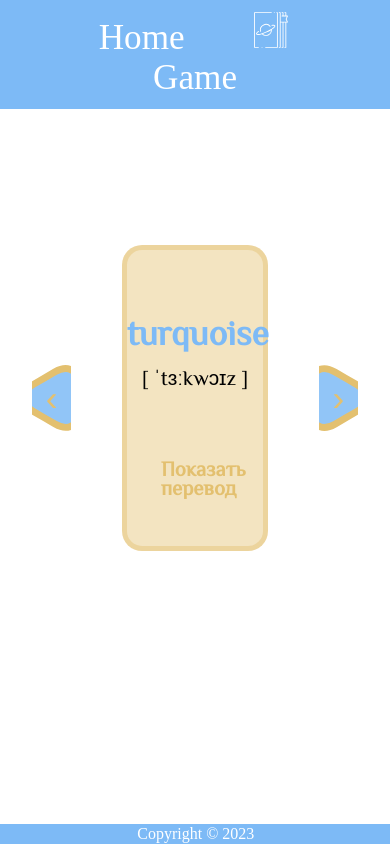
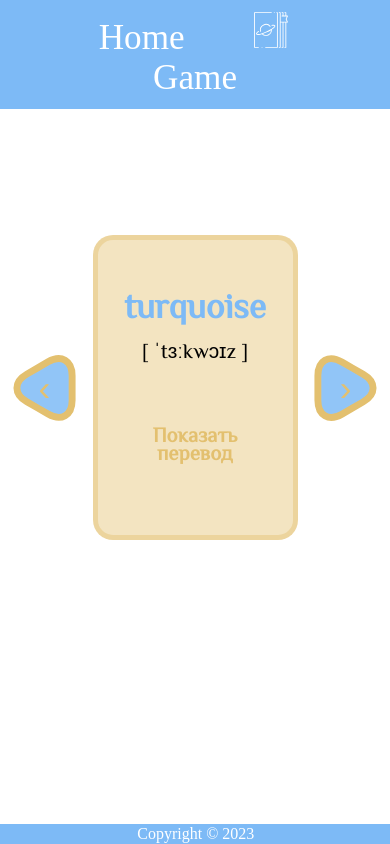
Before and after one commit to Oxana2332/ReactWeek31, a React (Create React App) app in the folder flashcards/: page /game in a window 390 px wide. Built offline with nearby package versions, Linux system fonts and the light colour scheme; a web font is replaced by a local one.

Commit message:
adaptive

```diff
--- a/flashcards/src/components/AddNew/addNew.css
+++ b/flashcards/src/components/AddNew/addNew.css
@@ -36,3 +36,10 @@
 .button:active {
     box-shadow: var(--shadowActive);
 }
+
+@media screen and (min-width: 375px) and (max-width: 767px) {
+    .new {
+        height: 3vh;
+        width: 4vw;
+    }
+}
--- a/flashcards/src/components/Card/card.css
+++ b/flashcards/src/components/Card/card.css
@@ -2,7 +2,7 @@
     background-color: var(--basicLight);
     margin: 7% auto;
     text-align: center;
-    width: 35vw;
+    width: 18vw;
     height: 35vh;
     border-radius: 20px;
     border: 5px solid var(--basicLight);
@@ -28,9 +28,9 @@
 
 .card_button {
     width: 50%;
-    height: 5%;
+    height: 12%;
     padding: 5%;
-    margin: 7vh auto;
+    margin: 5vh auto;
     border-color: rgba(0, 0, 0, 0.74);
     border-radius: 20px;
     font-family: var(--basicFont);
@@ -42,7 +42,7 @@
 
 .card_button:hover {
     transform: scale(1);
-    box-shadow: 0 0 5px 5px rgba(34, 60, 80, 0.2);
+    box-shadow: 0 0 15px 15px rgba(34, 60, 80, 0.2);
     transition: box-shadow 0.5s, transform 0.5s;
     color: var(--headerFooter);
 }
@@ -50,3 +50,51 @@
 .card_button:active {
     box-shadow: var(--shadowActive);
 }
+
+@media screen and (min-width: 768px) and (max-width: 1279px) {
+    .card {
+        width: 40vw;
+    }
+
+    .card_button {
+        margin: 8vh auto;
+        padding: 3%;
+        height: 10%;
+    }
+
+    .card_text__ru {
+        margin-top: 9vh;
+    }
+}
+
+@media screen and (min-width: 375px) and (max-width: 767px) {
+    .card {
+        width: 50vw;
+        height: 35vh;
+        margin: 0 auto;
+    }
+
+    .card_title {
+        margin-top: 5vh;
+    }
+
+    .card_button {
+        padding: 10%;
+        margin: 20% auto;
+    }
+}
+
+@media screen and (max-width: 374px) {
+    .card {
+        width: 50vw;
+        height: 45vh;
+    }
+    .card_button {
+        padding: 10%;
+        margin: 17% auto;
+    }
+
+    .card_button:hover {
+        box-shadow: 0 0 10px 10px rgba(34, 60, 80, 0.2);
+    }
+}
--- a/flashcards/src/components/WordItem/wordItem.css
+++ b/flashcards/src/components/WordItem/wordItem.css
@@ -97,3 +97,33 @@
 .word_input:active {
     box-shadow: var(--shadowActive);
 }
+
+@media screen and (min-width: 375px) and (max-width: 767px) {
+    .word {
+        width: 50%;
+        font-size: 0.8em;
+    }
+
+    .word_input {
+        width: 50%;
+    }
+
+    .button {
+        width: 10%;
+    }
+}
+
+@media screen and (max-width: 374px) {
+    .word {
+        width: 45%;
+        font-size: 0.7em;
+    }
+
+    .word_input {
+        width: 40%;
+    }
+
+    .button {
+        width: 10%;
+    }
+}
--- a/flashcards/src/style/error.css
+++ b/flashcards/src/style/error.css
@@ -3,7 +3,7 @@
     margin: 0 auto;
 }
 
-@media screen and (min-width: 767px) and (max-width: 1279px) {
+@media screen and (min-width: 768px) and (max-width: 1279px) {
     .error {
         width: 85%;
     }
--- a/flashcards/src/style/game.css
+++ b/flashcards/src/style/game.css
@@ -2,7 +2,7 @@
     display: flex;
     justify-content: center;
     margin-top: 15vh;
-    gap: 13%;
+    gap: 3%;
 }
 
 .button_prev {
@@ -54,3 +54,23 @@
     box-shadow: var(--shadowActive);
     border-radius: 100px;
 }
+
+@media screen and (min-width: 768px) and (max-width: 1279px) {
+    .conteinerCard {
+        gap: 10%;
+    }
+}
+
+@media screen and (max-width: 767px) {
+    .conteinerCard {
+        gap: 1%;
+    }
+
+    .button_next {
+        width: 30%;
+    }
+
+    .button_prev {
+        width: 30%;
+    }
+}
--- a/flashcards/src/style/header.css
+++ b/flashcards/src/style/header.css
@@ -29,3 +29,10 @@
 .active:active {
     box-shadow: var(--shadowActive);
 }
+
+@media screen and (max-width: 374px) {
+    .header_link {
+        margin: 5%;
+        padding: 2%;
+    }
+}
--- a/flashcards/src/style/home.css
+++ b/flashcards/src/style/home.css
@@ -25,3 +25,27 @@
     color: #00000000;
     font-family: var(--basicFont);
 }
+
+@media screen and (min-width: 375px) and (max-width: 767px) {
+    .dictionary_title {
+        font-size: 1em;
+    }
+
+    .dictionary_count {
+        display: flex;
+        flex-direction: row;
+        width: 85%;
+    }
+}
+
+@media screen and (max-width: 374px) {
+    .dictionary_title {
+        font-size: 1em;
+    }
+
+    .dictionary_count {
+        display: flex;
+        flex-direction: row;
+        width: 85%;
+    }
+}
```
